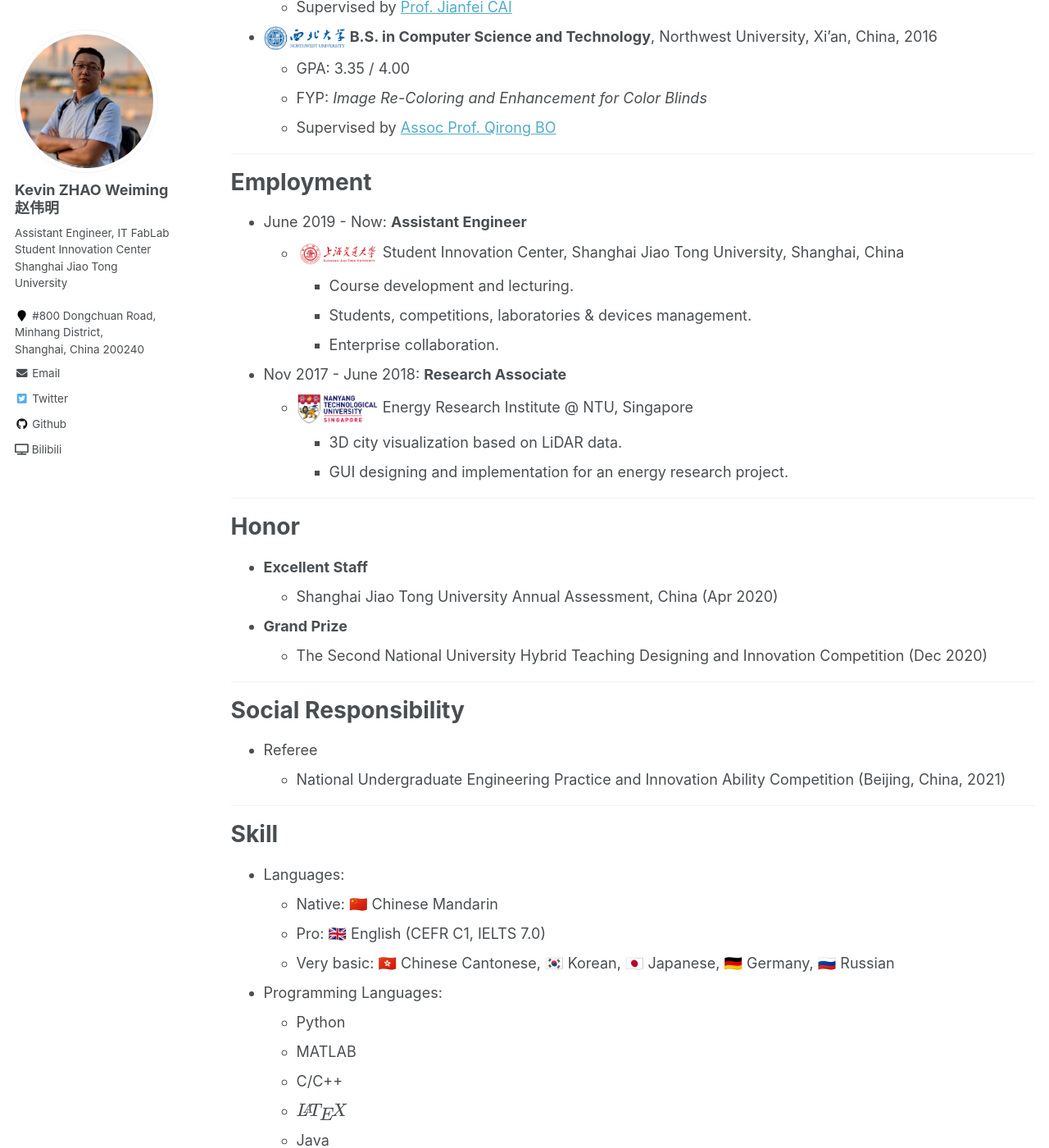
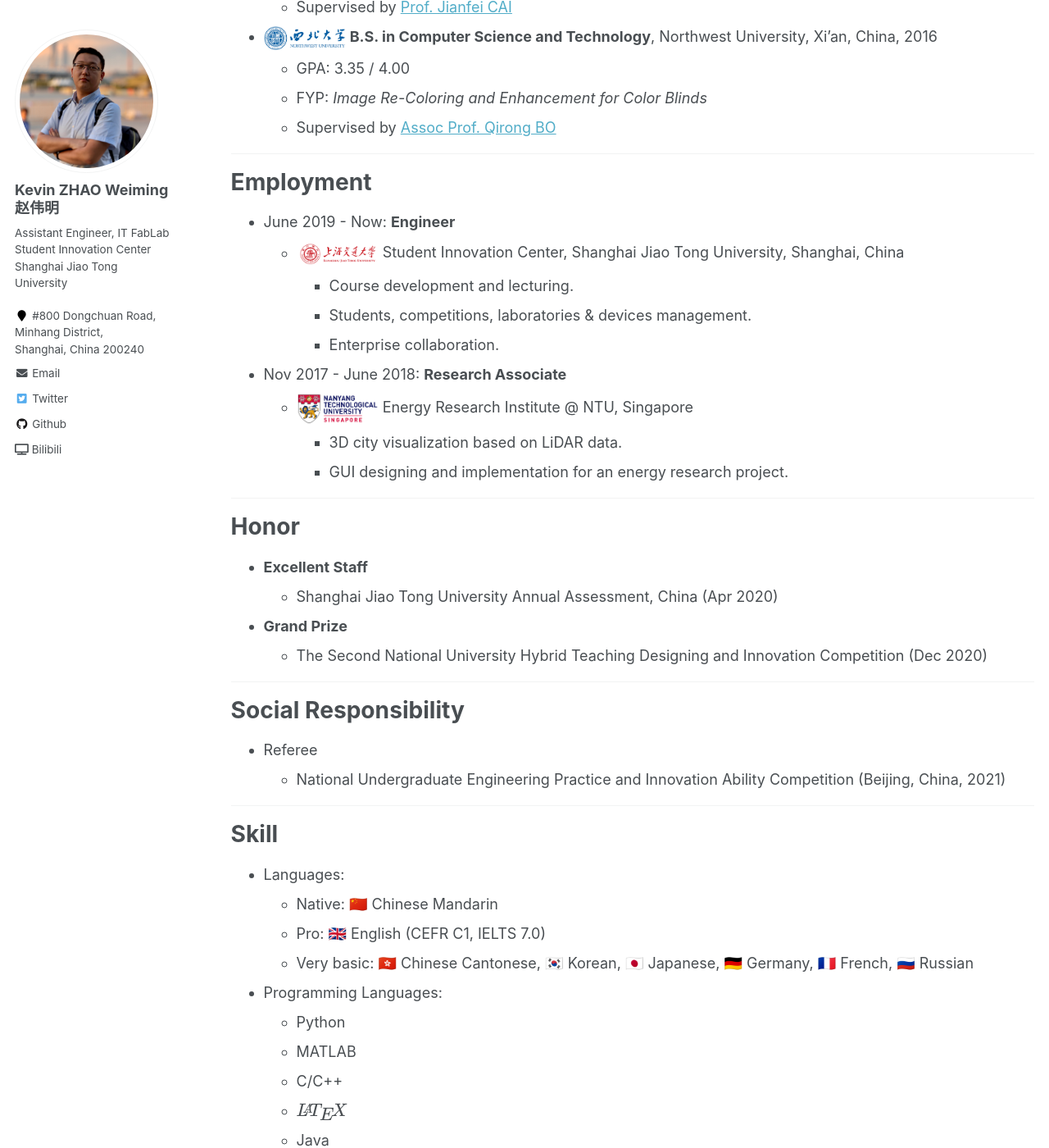
Before and after one commit to zwm0426/zwm0426.github.io, a Jekyll site: the page built from _pages/cv.md, in a window 1280 px wide and 1400 px high, scrolled down 390 px. Shown: the whole window at 82% size. Built offline with Jekyll 4.4.1, drawn with Linux system fonts in a browser that asks for light colours; formulas are drawn with MathJax 3.

```diff
--- a/_pages/cv.md
+++ b/_pages/cv.md
@@ -26,7 +26,7 @@ Education
 
 Employment
 ======
-* June 2019 - Now: **Assistant Engineer**
+* June 2019 - Now: **Engineer**
   * ![SJTU-LOGO](/images/sjtu-logo.png){:width="100px"}  Student Innovation Center, Shanghai Jiao Tong University, Shanghai, China
     * Course development and lecturing.
     * Students, competitions, laboratories & devices management.
@@ -60,7 +60,7 @@ Skill
 * Languages:
   * Native: 🇨🇳 Chinese Mandarin
   * Pro: 🇬🇧 English (CEFR C1, IELTS 7.0)
-  * Very basic: 🇭🇰 Chinese Cantonese, 🇰🇷 Korean, 🇯🇵 Japanese, 🇩🇪 Germany, 🇷🇺 Russian
+  * Very basic: 🇭🇰 Chinese Cantonese, 🇰🇷 Korean, 🇯🇵 Japanese, 🇩🇪 Germany, 🇫🇷 French, 🇷🇺 Russian
 
 * Programming Languages:
   * Python
```
Also changed, not shown: _pages/about.md (+1 -1 lines), 1 other file.
